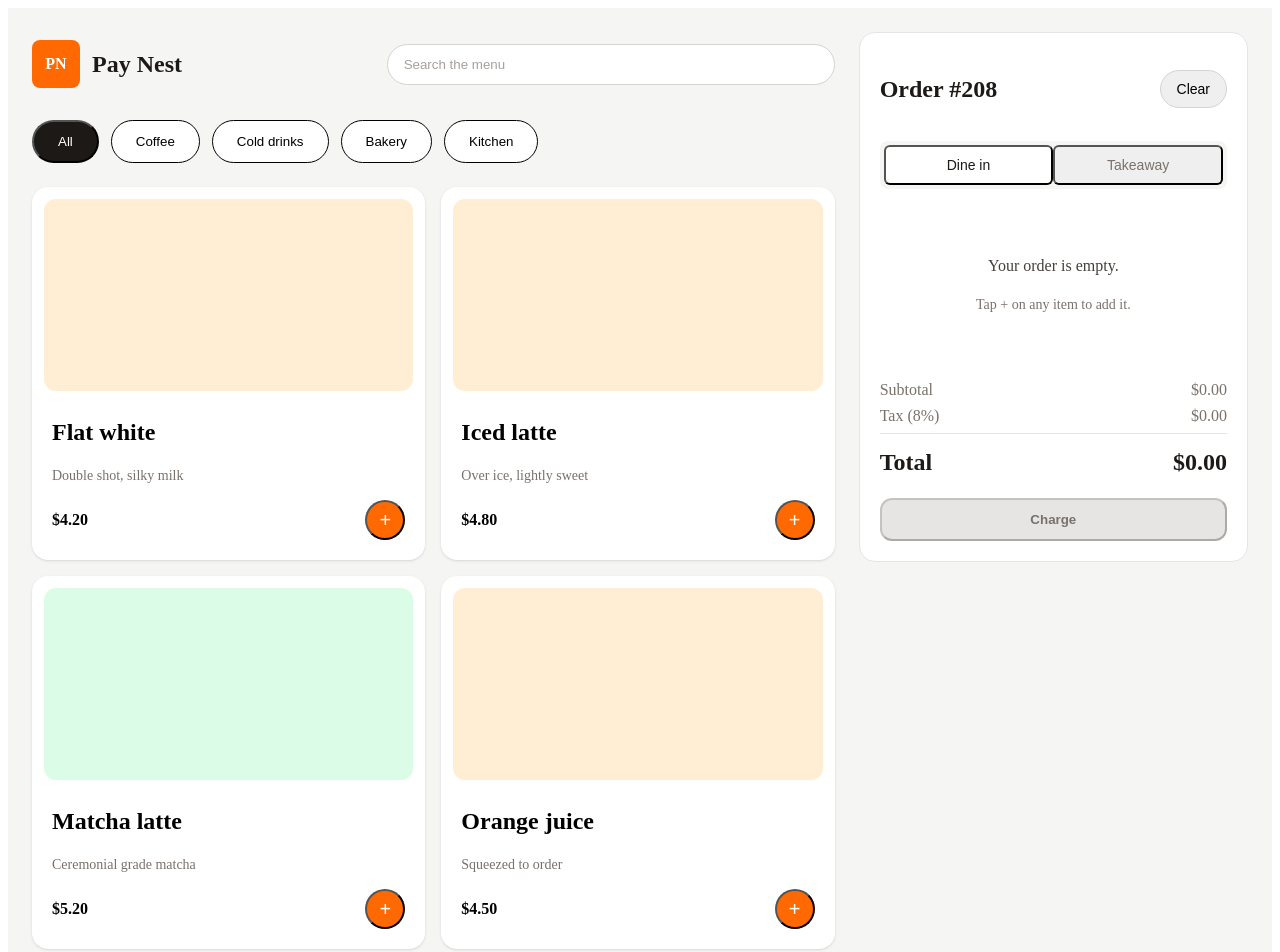
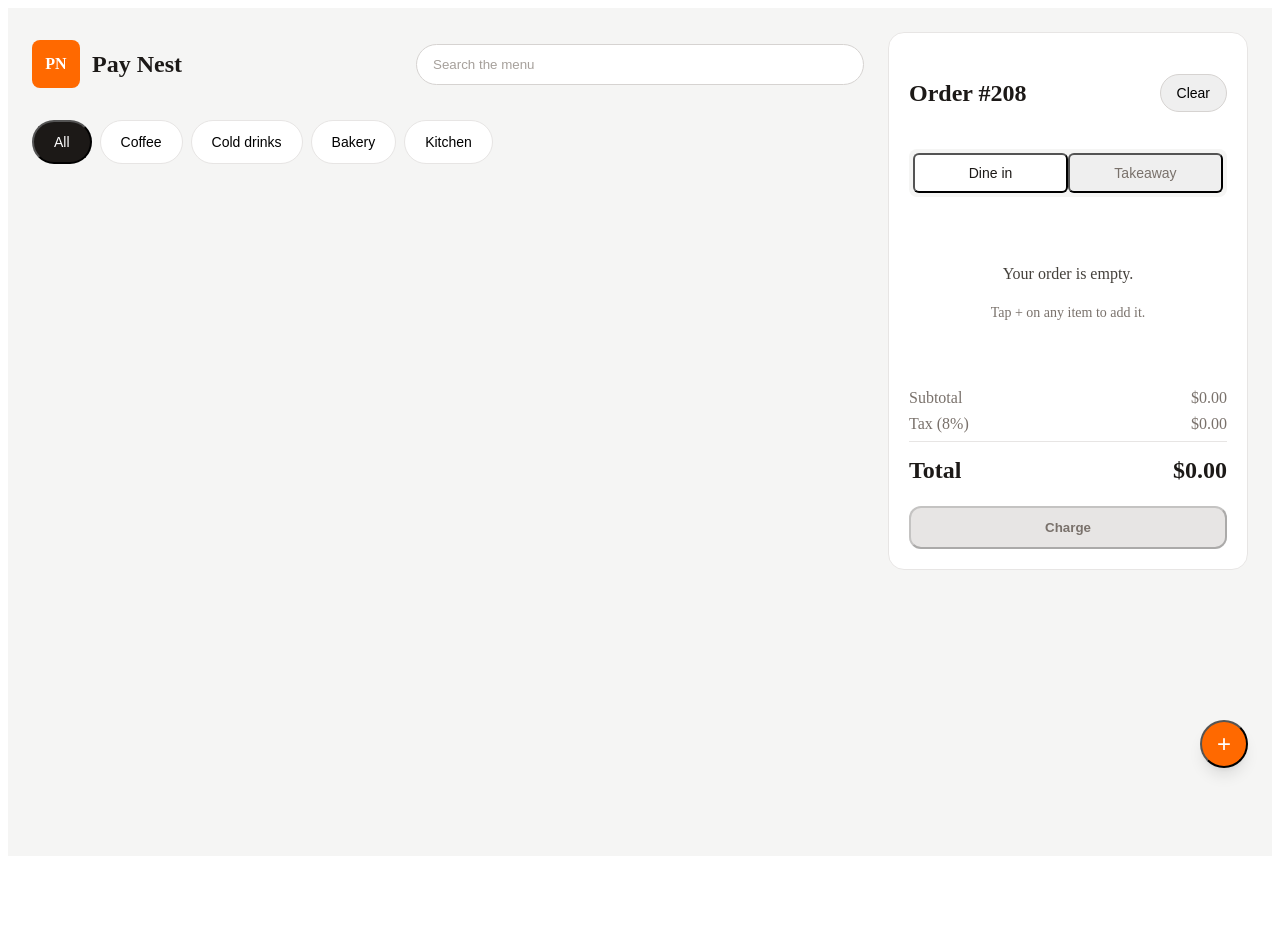
Before and after one commit to sakunathejan/daily-mart-pos-system, a React (Vite) app: page / in a window 1280 px wide. Shown: the top 952 px of the page. After the commit the page ends 864 px from the top, so only its background shows below. Built offline with nearby package versions, Linux system fonts and the light colour scheme.

Commit message:
feat: implement AddProduct component; update App layout and enhance ProductMenu and Receipt styles

```diff
--- a/src/App.jsx
+++ b/src/App.jsx
@@ -1,22 +1,19 @@
 import NavBar from "./components/NavBar";
-import ProductMenu from "./components/ProductMenu";
 import Receipt from "./components/Receipt";
+import AddProduct from "./components/AddProduct";
 
 function App() {
   return (
     <main className="min-h-screen bg-stone-100 p-4 sm:p-6">
-
-      <div className="mx-auto grid max-w-screen-2xl grid-cols-1 gap-6 xl:grid-cols-3">
-
-        <div className="min-w-0 xl:col-span-2">
+      <div className="mx-auto grid max-w-screen-2xl grid-cols-1 gap-6 lg:grid-cols-[minmax(0,1fr)_320px] xl:grid-cols-[minmax(0,1fr)_360px]">
+        <div className="min-w-0">
           <NavBar />
-          <ProductMenu />
+          <AddProduct />
         </div>
 
-        <div className="xl:col-span-1">
+        <aside className="lg:pt-0">
           <Receipt />
-        </div>
-
+        </aside>
       </div>
     </main>
   );
--- /dev/null
+++ b/src/components/AddProduct.jsx
@@ -0,0 +1,89 @@
+import { useState } from "react";
+import ProductMenu from "./ProductMenu";
+
+function AddProduct() {
+    const [productName, setProductName] = useState("");
+    const [category, setCategory] = useState("");
+    const [description, setDescription] = useState("");
+    const [price, setPrice] = useState("");
+    const [showForm, setShowForm] = useState(false);
+
+    const [product, setProduct] = useState([]);
+
+    function handleProductName(event){
+        setProductName(event.target.value);
+    }
+
+    function handleCategory(event){
+        setCategory(event.target.value);
+    }
+
+    function handleDescription(event){
+        setDescription(event.target.value);
+    }
+
+    function handlePrice(event){
+        setPrice(event.target.value);
+    }
+
+    function addProduct(){
+        const updateProduct = {productName: productName , category: category, description:description,price:price}
+        setProduct(p => ([...p, updateProduct]));
+    }
+
+    return (
+        <>
+            {showForm && (
+                <div className="fixed inset-0 z-50 flex items-center justify-center bg-stone-900/30 p-4" id="addProductForm">
+                    <div className="w-full max-w-md rounded-2xl border border-slate-200 bg-white p-6 shadow-2xl">
+                        <div className="mb-5 flex items-center justify-between">
+                            <h1 className="text-xl font-bold text-stone-900">Add Product</h1>
+                            <button
+                                type="button"
+                                aria-label="Close add product form"
+                                className="flex h-9 w-9 items-center justify-center rounded-full border border-slate-300 text-slate-600"
+                                onClick={() => setShowForm(false)}
+                            >
+                                x
+                            </button>
+                        </div>
+
+                        <div className="space-y-4">
+                            <label className="block text-sm font-medium text-stone-700">
+                                Product Name
+                                <input type="text" name="input" value={productName} className="mt-1 h-11 w-full rounded-lg border border-slate-300 px-3" onChange={handleProductName} />
+                            </label>
+
+                            <label className="block text-sm font-medium text-stone-700">
+                                Category
+                                <input type="text" name="input" value={category} className="mt-1 h-11 w-full rounded-lg border border-slate-300 px-3" onChange={handleCategory} />
+                            </label>
+
+                            <label className="block text-sm font-medium text-stone-700">
+                                Description
+                                <input type="text" name="input" value={description} className="mt-1 h-11 w-full rounded-lg border border-slate-300 px-3" onChange={handleDescription}/>
+                            </label>
+
+                            <label className="block text-sm font-medium text-stone-700">
+                                Price
+                                <input type="text" name="input" value={price} className="mt-1 h-11 w-full rounded-lg border border-slate-300 px-3" onChange={handlePrice}/>
+                            </label>
+
+                            <button type="button" className="mt-2 h-11 w-full rounded-xl bg-orange-500 font-semibold text-white cursor-pointer" onClick={addProduct}>Add Product</button>
+                        </div>
+                    </div>
+                </div>
+            )}
+            <ProductMenu product={product}/>
+            <button
+                type="button"
+                aria-label="Add product"
+                className="fixed bottom-6 right-6 z-40 flex h-12 w-12 items-center justify-center rounded-full bg-orange-500 text-2xl text-white shadow-lg sm:bottom-8 sm:right-8"
+                onClick={() => setShowForm(true)}
+            >
+                +
+            </button>
+        </>
+    )
+}
+export default AddProduct;
--- a/src/components/ProductMenu.jsx
+++ b/src/components/ProductMenu.jsx
@@ -1,70 +1,32 @@
-function ProductMenu() {
+function ProductMenu({ product }) {
   return (
     <section className="mt-6">
-      <nav className="flex flex-wrap gap-3">
-        <button className="rounded-full bg-stone-900 px-6 py-3 text-white">All</button>
-        <button className="rounded-full border bg-white px-6 py-3">Coffee</button>
-        <button className="rounded-full border bg-white px-6 py-3">Cold drinks</button>
-        <button className="rounded-full border bg-white px-6 py-3">Bakery</button>
-        <button className="rounded-full border bg-white px-6 py-3">Kitchen</button>
+      <nav className="flex gap-2 overflow-x-auto pb-1">
+        <button type="button" className="shrink-0 rounded-full bg-stone-900 px-5 py-2.5 text-sm text-white">All</button>
+        <button type="button" className="shrink-0 rounded-full border border-stone-200 bg-white px-5 py-2.5 text-sm">Coffee</button>
+        <button type="button" className="shrink-0 rounded-full border border-stone-200 bg-white px-5 py-2.5 text-sm">Cold drinks</button>
+        <button type="button" className="shrink-0 rounded-full border border-stone-200 bg-white px-5 py-2.5 text-sm">Bakery</button>
+        <button type="button" className="shrink-0 rounded-full border border-stone-200 bg-white px-5 py-2.5 text-sm">Kitchen</button>
       </nav>
 
-      <div className="mt-6 grid grid-cols-1 gap-4 sm:grid-cols-2 2xl:grid-cols-4">
-        <article className="rounded-2xl bg-white p-3 shadow-sm">
-          <div className="h-48 rounded-xl bg-orange-100"></div>
-          <div className="p-2">
-            <h2 className="font-semibold">Flat white</h2>
-            <p className="text-sm text-stone-500">Double shot, silky milk</p>
-            <div className="mt-3 flex items-center justify-between">
-              <span className="font-bold">$4.20</span>
-              <button className="h-10 w-10 rounded-full bg-orange-500 text-xl text-white">
-                +
-              </button>
+      <div className="mt-5 grid grid-cols-1 gap-4 sm:grid-cols-2 2xl:grid-cols-3">
+        {product.map((item, index) => (
+          <article key={`${item.productName}-${index}`} className="overflow-hidden rounded-2xl border border-stone-200 bg-white shadow-sm">
+            <div className="h-40 rounded-t-2xl bg-orange-100"></div>
+            <div className="p-4">
+              <h2 className="font-semibold text-stone-900">{item.productName}</h2>
+              <p className="mt-1 min-h-10 text-sm text-stone-500">{item.description || "No description"}</p>
+              <div className="mt-3 flex items-center justify-between gap-3">
+                <span className="font-bold text-stone-900">{item.price ? `$${item.price}` : "$0.00"}</span>
+                <button type="button" className="flex h-10 w-10 items-center justify-center rounded-full bg-orange-500 text-xl text-white">
+                  +
+                </button>
+              </div>
             </div>
-          </div>
-        </article>
+          </article>
 
-        <article className="rounded-2xl bg-white p-3 shadow-sm">
-          <div className="h-48 rounded-xl bg-orange-100"></div>
-          <div className="p-2">
-            <h2 className="font-semibold">Iced latte</h2>
-            <p className="text-sm text-stone-500">Over ice, lightly sweet</p>
-            <div className="mt-3 flex items-center justify-between">
-              <span className="font-bold">$4.80</span>
-              <button className="h-10 w-10 rounded-full bg-orange-500 text-xl text-white">
-                +
-              </button>
-            </div>
-          </div>
-        </article>
+        ))}
 
-        <article className="rounded-2xl bg-white p-3 shadow-sm">
-          <div className="h-48 rounded-xl bg-green-100"></div>
-          <div className="p-2">
-            <h2 className="font-semibold">Matcha latte</h2>
-            <p className="text-sm text-stone-500">Ceremonial grade matcha</p>
-            <div className="mt-3 flex items-center justify-between">
-              <span className="font-bold">$5.20</span>
-              <button className="h-10 w-10 rounded-full bg-orange-500 text-xl text-white">
-                +
-              </button>
-            </div>
-          </div>
-        </article>
-
-        <article className="rounded-2xl bg-white p-3 shadow-sm">
-          <div className="h-48 rounded-xl bg-orange-100"></div>
-          <div className="p-2">
-            <h2 className="font-semibold">Orange juice</h2>
-            <p className="text-sm text-stone-500">Squeezed to order</p>
-            <div className="mt-3 flex items-center justify-between">
-              <span className="font-bold">$4.50</span>
-              <button className="h-10 w-10 rounded-full bg-orange-500 text-xl text-white">
-                +
-              </button>
-            </div>
-          </div>
-        </article>
       </div>
     </section>
   );
--- a/src/components/Receipt.jsx
+++ b/src/components/Receipt.jsx
@@ -1,6 +1,6 @@
 function Receipt() {
   return (
-    <aside className="h-fit rounded-2xl border border-stone-200 bg-white p-5">
+    <aside className="h-fit rounded-2xl border border-stone-200 bg-white p-5 lg:sticky lg:top-6">
       <header className="flex items-center justify-between">
         <h1 className="text-2xl font-bold text-stone-900">Order #208</h1>
         <button
```
